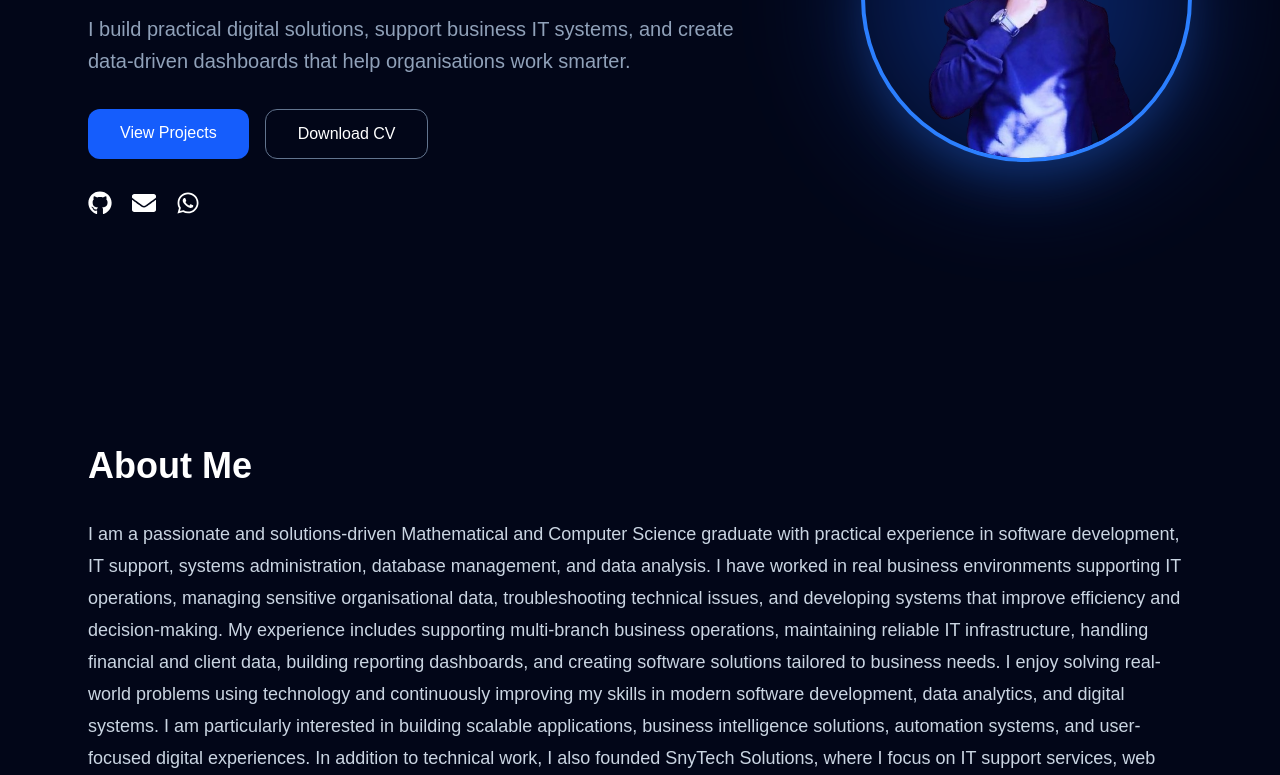
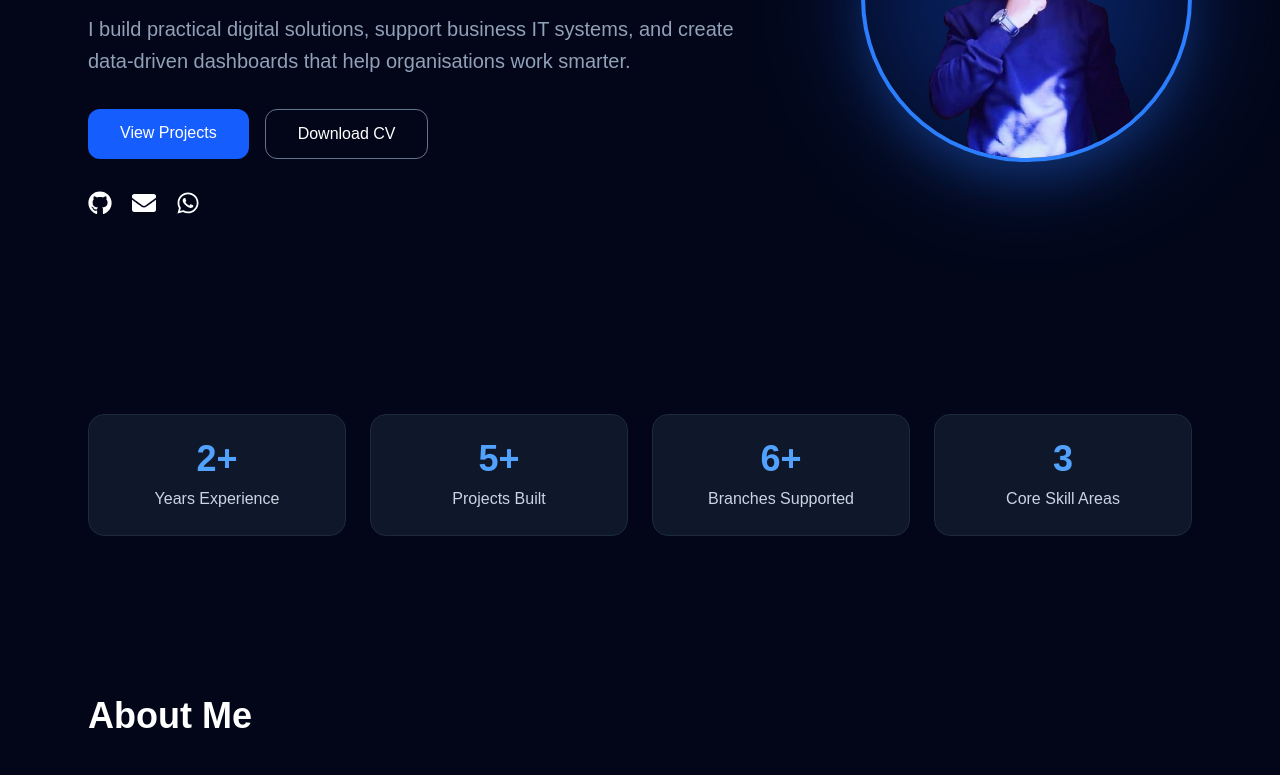
Before and after one commit to SnymanD/snyman-portfolio, a React (Vite) app: page / in a window 1280 px wide. Shown: the part 450-1225 px from the top of the page. Built offline with nearby package versions, Linux system fonts and the light colour scheme.

Commit message:
added statistics

```diff
--- a/src/App.jsx
+++ b/src/App.jsx
@@ -1,5 +1,6 @@
 import { useState } from "react"
 import emailjs from "@emailjs/browser"
+import { motion } from "framer-motion"
 
 import {
   FaGithub,
@@ -34,6 +35,11 @@ export default function App() {
   const [isSending, setIsSending] = useState(false)
   const [statusMessage, setStatusMessage] = useState("")
   const [statusType, setStatusType] = useState("")
+
+  const fadeUp = {
+    hidden: { opacity: 0, y: 40 },
+    visible: { opacity: 1, y: 0 },
+  }
 
   const handleChange = (e) => {
     setFormData({
@@ -214,6 +220,40 @@ export default function App() {
         </div>
 
       </section>
+
+      {/* STATISTICS */}
+      <motion.section
+        className="py-16 px-6 max-w-6xl mx-auto"
+        variants={fadeUp}
+        initial="hidden"
+        whileInView="visible"
+        viewport={{ once: true, amount: 0.2 }}
+        transition={{ duration: 0.7 }}
+      >
+        <div className="grid grid-cols-2 md:grid-cols-4 gap-6 text-center">
+
+          <div className="bg-slate-900 p-6 rounded-2xl border border-slate-800 hover:border-blue-500 transition">
+            <h3 className="text-4xl font-bold text-blue-400">2+</h3>
+            <p className="text-slate-300 mt-2">Years Experience</p>
+          </div>
+
+          <div className="bg-slate-900 p-6 rounded-2xl border border-slate-800 hover:border-blue-500 transition">
+            <h3 className="text-4xl font-bold text-blue-400">5+</h3>
+            <p className="text-slate-300 mt-2">Projects Built</p>
+          </div>
+
+          <div className="bg-slate-900 p-6 rounded-2xl border border-slate-800 hover:border-blue-500 transition">
+            <h3 className="text-4xl font-bold text-blue-400">6+</h3>
+            <p className="text-slate-300 mt-2">Branches Supported</p>
+          </div>
+
+          <div className="bg-slate-900 p-6 rounded-2xl border border-slate-800 hover:border-blue-500 transition">
+            <h3 className="text-4xl font-bold text-blue-400">3</h3>
+            <p className="text-slate-300 mt-2">Core Skill Areas</p>
+          </div>
+
+        </div>
+      </motion.section>
 
       {/* ABOUT */}
       <section id="about" className="py-24 px-6 max-w-6xl mx-auto">
```
